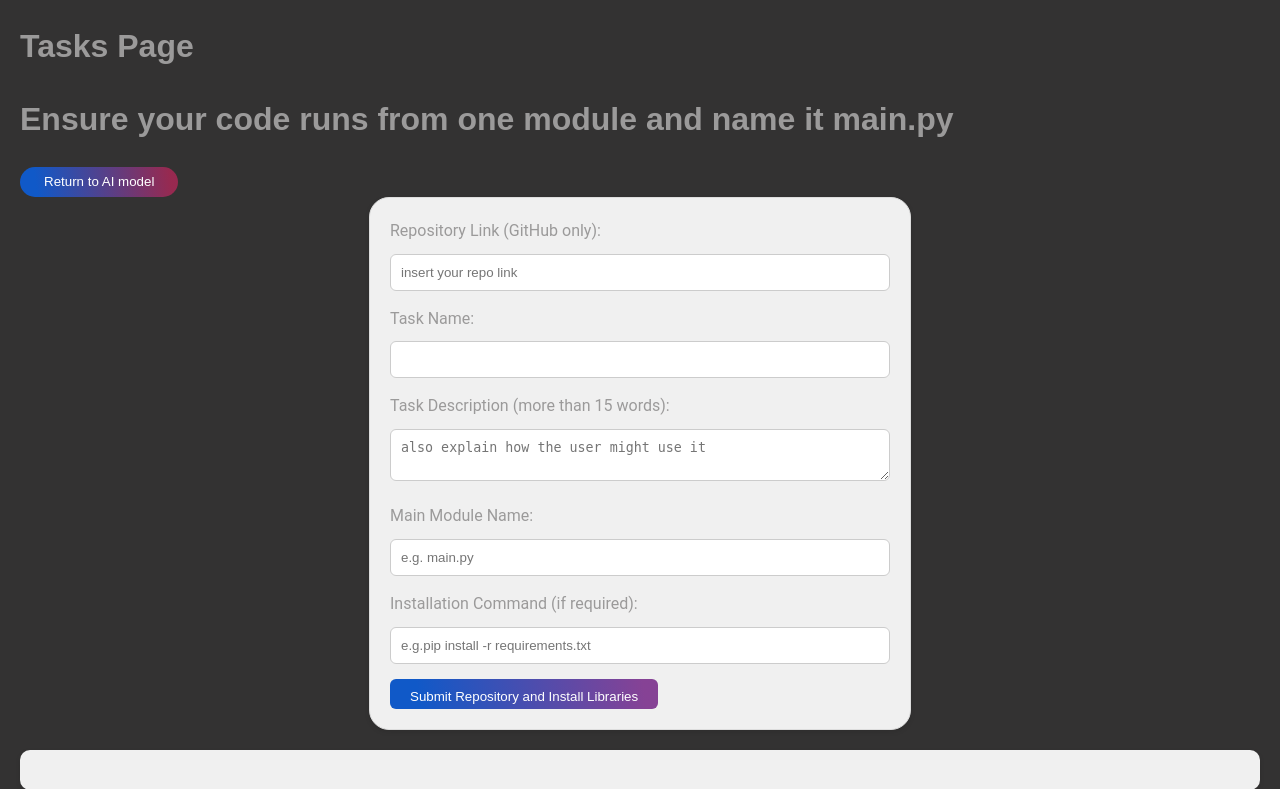
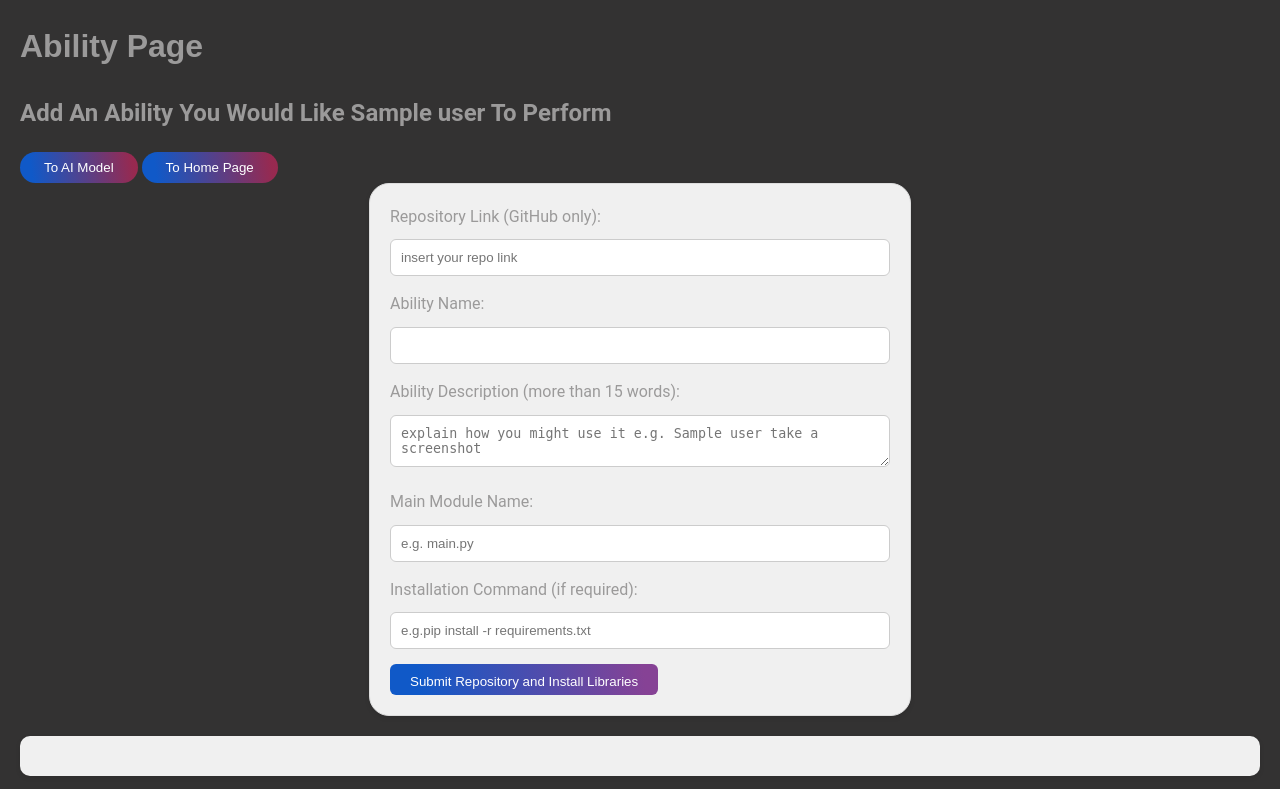
Before and after one commit to fak3unr3a1/baemodel, a Flask app: page /tasks in a window 1280 px wide. Shown: the top 789 px of the page. Run offline with Flask 3, Linux system fonts and the light colour scheme; the visitor is signed in with stand-in values (Sample User, id 1); a database or web service that is not in the repository returns one stand-in record (values such as "Sample title").

Commit message:
better ui

```diff
--- a/server.py
+++ b/server.py
@@ -116,8 +116,18 @@ def index():
     if 'email' not in session:
         return render_template('login.html')  # Render login page if user not logged in
     else:
-        # Render index.html for user interaction with AI
-        return render_template('index.html')
+        email = session['email']
+        user = users_collection.find_one({'email': email})
+        if user:
+            if 'name' in user:
+                # User has provided name, render index.html with the user's name
+                return render_template('index.html', name=user['name'], ai_name=user['ai_name'])
+            else:
+                # User has not provided name, render index.html without the name
+                return render_template('index.html')
+        else:
+            return render_template('login.html')  # Render login page if user not found
+
 
 
 
@@ -168,13 +178,13 @@ def update_ai_name():
         users_collection.update_one({'email': email}, {'$set': {'ai_name': new_ai_name}})
         return jsonify({'message': 'AI name updated successfully'})
     else:
-        return jsonify({'error': 'User not logged in'})
+        return redirect(url_for('login'))
 
 # Route to logout
 @app.route('/logout', methods=['POST'])
 def logout():
     session.pop('email', None)
-    return jsonify({'message': 'Logout successful'})
+    return redirect(url_for('login'))
 
 # Route to clear user data
 @app.route('/clear_data', methods=['POST'])
@@ -184,15 +194,31 @@ def clear_data():
         # Clear user data from the database (implement as needed)
         return jsonify({'message': 'User data cleared successfully'})
     else:
-        return jsonify({'error': 'User not logged in'})
+        return redirect(url_for('login'))
 
 
 
 
 
+
+
+# Route for tasks page
 @app.route('/tasks')
 def tasks():
-    return render_template('tasks.html')
+    if 'email' not in session:
+        return redirect(url_for('login'))  # Redirect to login page if user is not logged in
+
+    # Retrieve user information from session
+    email = session['email']
+    user = users_collection.find_one({'email': email})
+    if user:
+
+        ai_name = user.get('ai_name', '')
+        return render_template('tasks.html', ai_name=user['ai_name'])
+    else:
+        # User not found in database, redirect to login
+        return redirect(url_for('login'))
+
 
 @app.route('/build_task', methods=['POST'])
 def build_task():
@@ -262,9 +288,10 @@ def submit_repo():
 # from bae import task_name
 
 
+from flask import session
+
 @app.route('/get_response', methods=['POST'])
 def get_response():
-
     if request.method == 'POST':
         user_input = request.form['user_input']
         try:
@@ -282,16 +309,24 @@ def get_response():
                     # Provide feedback to the user
                     response_data = chat_with_bae(user_input, email)
                     assistant_response = response_data['assistant_response']
+
+                    # Save the data to session
+                    session['response'] = {'assistant_response': assistant_response, 'task_completion_message': task_completion_message}
+
                     return jsonify({'response': assistant_response, 'task_completion_message': task_completion_message})
                 else:
                     # No task identified, continue with regular chat interaction
                     response_data = chat_with_bae(user_input, email)
                     assistant_response = response_data['assistant_response']
+
+
+
                     return jsonify({'response': assistant_response})
             else:
                 return jsonify({'error': 'User not logged in'})
         except Exception as e:
             return jsonify({'error': f'Error processing request: {str(e)}'})
+
 
 
 
@@ -365,6 +400,11 @@ def get_user_tasks():
 
 
 
+
+
+
+
+
 ##example usage
 
 if __name__ == '__main__':
--- a/templates/tasks.html
+++ b/templates/tasks.html
@@ -5,7 +5,7 @@
     <meta http-equiv="X-UA-Compatible" content="IE=edge">
     <meta name="viewport" content="width=device-width, initial-scale=1.0">
     <link rel="stylesheet" href="{{ url_for('static', filename='style.css') }}">
-    <title>Tasks Page</title>
+    <title>Ability Page</title>
 </head>
 <style>
     #submitForm {
@@ -56,23 +56,24 @@
     }
 </style>
 <body>
-    <h1>Tasks Page</h1>
-    <h1>Ensure your code runs from one module and name it main.py</h1>
+    <h1>Ability Page</h1>
+    <h2>Add An Ability You Would Like {{ai_name}} To Perform</h2>
 
     <!-- Button to return to index.html -->
-    <button onclick="location.href='/index'" type="button">Return to AI model</button>
+    <button onclick="location.href='/index'" type="button">To AI Model</button>
+    <a href="/home"><button>To Home Page</button></a>
 
-    <!-- Form for submitting repository link, folder name, task description, main module name, and installation command -->
+    <!-- Form for submitting repository link, folder name, Ability description, main module name, and installation command -->
     <form id="submitForm" onsubmit="return validateForm()">
         <label for="repo_link">Repository Link (GitHub only):</label>
         <input type="text" id="repo_link" placeholder="insert your repo link"name="repo_link" required>
 
-        <label for="folder_name">Task Name:</label>
+        <label for="folder_name">Ability Name:</label>
         <input type="text" id="folder_name" name="folder_name" required>
 
         <!-- Additional fields -->
-        <label for="task_description">Task Description (more than 15 words):</label>
-        <textarea id="task_description" name="task_description" required placeholder="also explain how the user might use it"></textarea>
+        <label for="task_description">Ability Description (more than 15 words):</label>
+        <textarea id="task_description" name="task_description" required placeholder="explain how you might use it e.g. {{ai_name}} take a screenshot"></textarea>
 
         <label for="main_module_name">Main Module Name:</label>
         <input type="text" id="main_module_name"placeholder="e.g. main.py" name="main_module_name" required>
@@ -100,7 +101,7 @@
             var taskDescription = document.getElementById('task_description').value;
             var wordCount = taskDescription.trim().split(/\s+/).length;
             if (wordCount < 15) {
-                alert('Task description should contain more than 15 words.');
+                alert('Ability description should contain more than 15 words.');
                 return false;
             }
             var mainModuleName = document.getElementById('main_module_name').value;
@@ -155,7 +156,7 @@
                         xhrInstall.send('installation_command=' + encodeURIComponent(installationCommand));
                     }
                     // Display success message
-                    document.getElementById('results_container').innerHTML = '<p>Task submitted successfully!</p>';
+                    document.getElementById('results_container').innerHTML = '<p>Ability submitted successfully!</p>';
                 }
             };
             // Send repository data to the server
```
Also changed, not shown: bae.py (+48 -18 lines), templates/home_existing_user.html (+57 -0 lines), templates/index.html (+39 -58 lines), templates/settings.html (+35 -6 lines), screenshot_2024-03-27_21-05-16.png (deleted), 1 other file.
